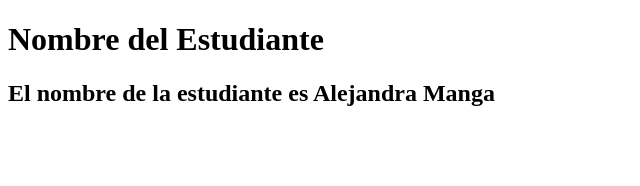
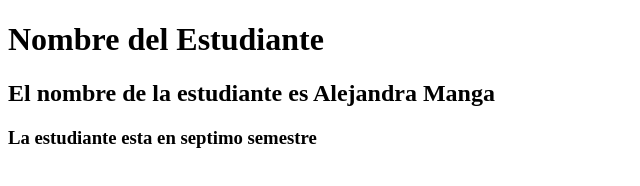
Before and after one commit to alejabarraza2/proyecto_web_aleja_trabajo_numero_uno, a plain HTML site: page index.html in a window 1280 px wide. Shown: the whole page, without its empty margins (0-640 px from the left). Drawn offline with Linux system fonts and the light colour scheme.

Commit message:
Agregue en que semestre esta la estudiante

```diff
--- a/index.html
+++ b/index.html
@@ -8,5 +8,6 @@
 <body>
     <h1>Nombre del Estudiante</h1>
     <h2>El nombre de la estudiante es Alejandra Manga</h2>
+    <h3>La estudiante esta en septimo semestre</h3>
 </body>
 </html>
```
